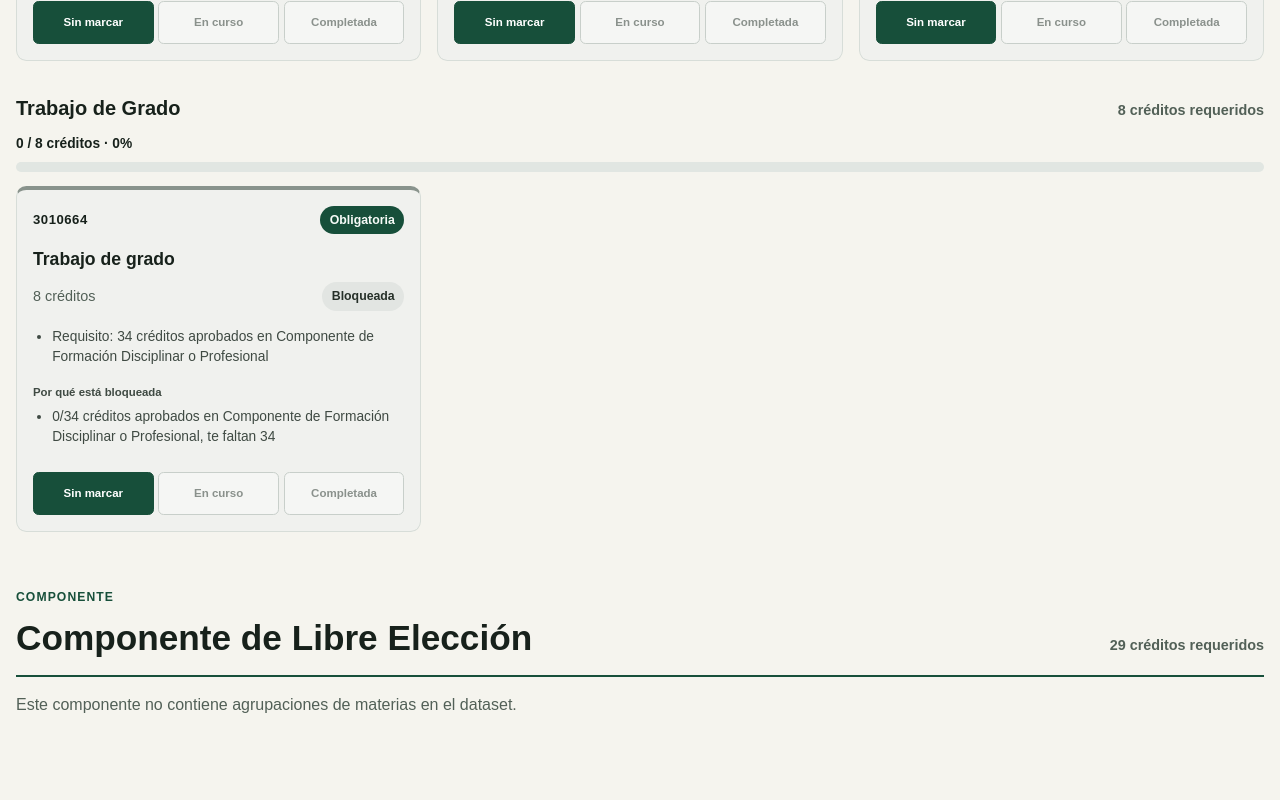
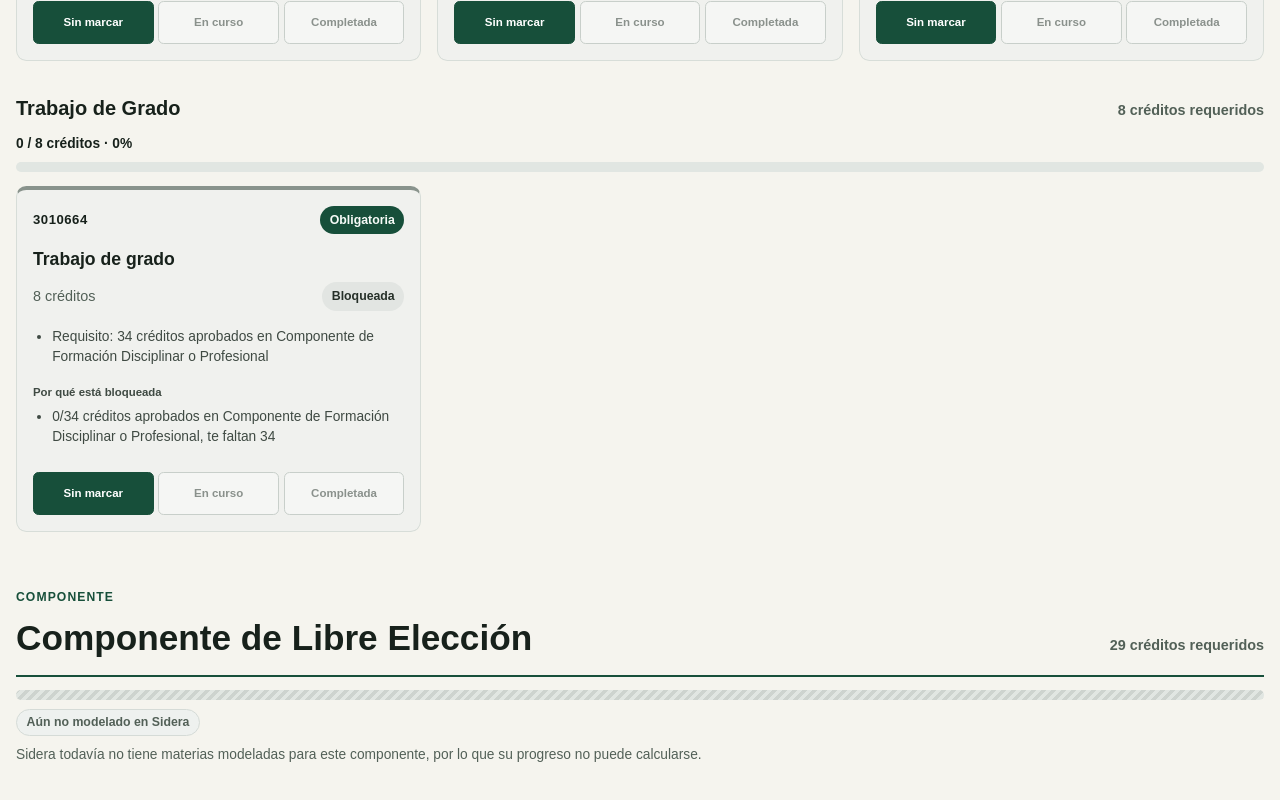
Before and after one commit to ChristianBustosBetancur/sidera, a Next.js app in the folder apps/web/: page / in a window 1280 px wide. Shown: the part 9586-10386 px from the top of the page. Built offline with nearby package versions, Linux system fonts and the light colour scheme.

Commit message:
feat: show an explicit unavailable-progress state for unmodeled components

```diff
--- a/apps/web/app/curriculum-view.module.css
+++ b/apps/web/app/curriculum-view.module.css
@@ -263,6 +263,44 @@
   margin-top: 0.8rem;
 }
 
+.unavailableProgress {
+  display: grid;
+  justify-items: start;
+  gap: 0.55rem;
+  margin-top: 0.8rem;
+}
+
+.unavailableProgressTrack {
+  width: 100%;
+  height: 0.65rem;
+  background-color: #e1e6e2;
+  background-image: repeating-linear-gradient(
+    135deg,
+    rgb(116 126 119 / 18%) 0,
+    rgb(116 126 119 / 18%) 0.22rem,
+    transparent 0.22rem,
+    transparent 0.44rem
+  );
+  border-radius: 99rem;
+}
+
+.unavailableProgressBadge {
+  padding: 0.2rem 0.6rem;
+  color: var(--muted);
+  background: #eef1ef;
+  border: 1px solid #d5dbd7;
+  border-radius: 99rem;
+  font-size: 0.77rem;
+  font-weight: 800;
+}
+
+.unavailableProgressExplanation {
+  margin: 0;
+  color: var(--muted);
+  font-size: 0.86rem;
+  line-height: 1.45;
+}
+
 .componentHeading p {
   flex-basis: 100%;
   color: var(--brand);
@@ -481,10 +519,6 @@
   border-color: var(--brand);
 }
 
-.emptyGrouping {
-  color: var(--muted);
-}
-
 @media (max-width: 47rem) {
   .page {
     width: min(100% - 1rem, 86rem);
--- a/apps/web/app/curriculum-view.tsx
+++ b/apps/web/app/curriculum-view.tsx
@@ -287,7 +287,20 @@ function ComponentSection({
           ))}
         </>
       ) : (
-        <p className={styles.emptyGrouping}>Este componente no contiene agrupaciones de materias en el dataset.</p>
+        <div className={styles.unavailableProgress}>
+          <div
+            className={styles.unavailableProgressTrack}
+            role="img"
+            aria-label="Progreso no disponible: sin materias modeladas en Sidera"
+          />
+          <span className={styles.unavailableProgressBadge}>
+            Aún no modelado en Sidera
+          </span>
+          <p className={styles.unavailableProgressExplanation}>
+            Sidera todavía no tiene materias modeladas para este componente, por lo que su
+            progreso no puede calcularse.
+          </p>
+        </div>
       )}
     </section>
   );
```
